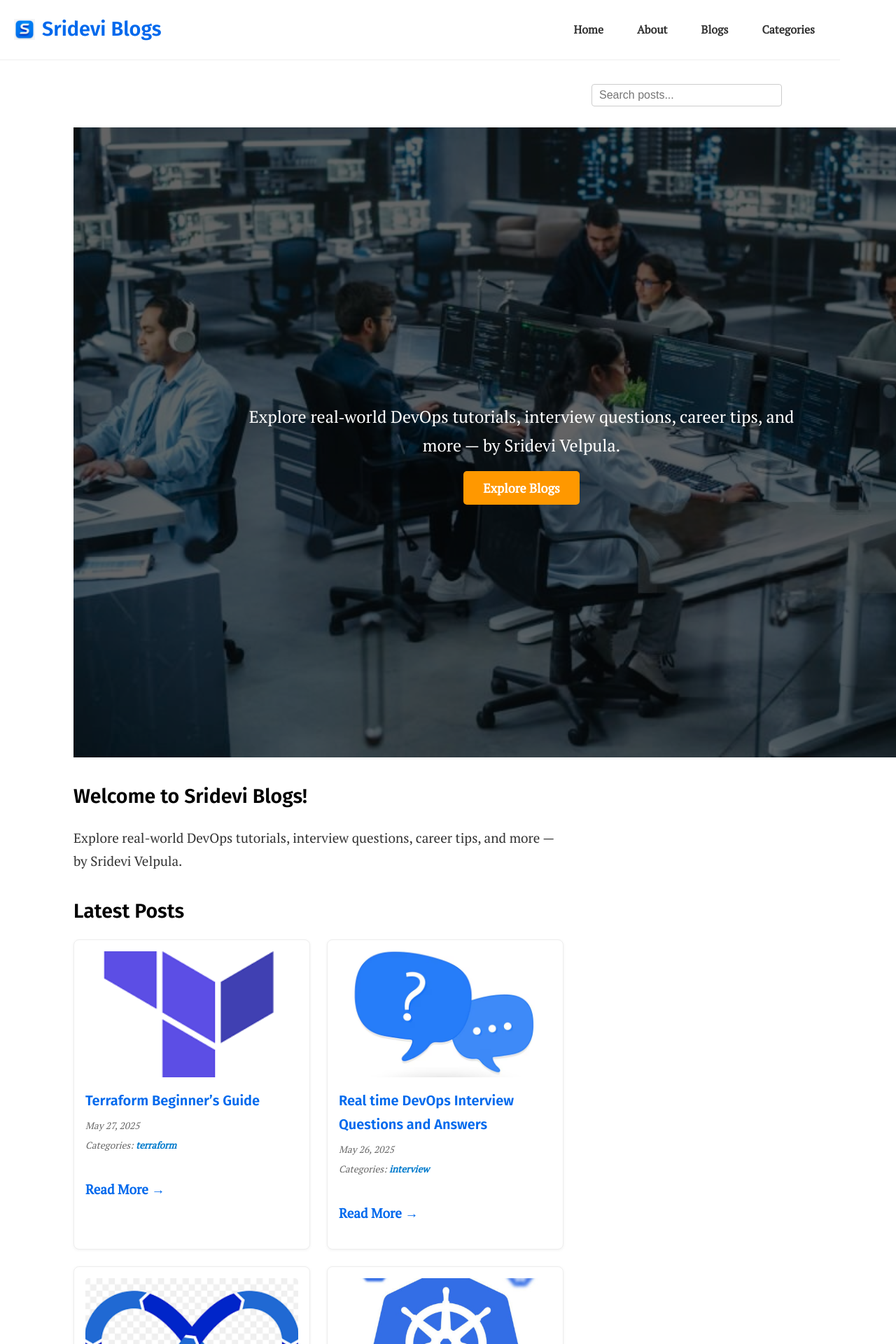
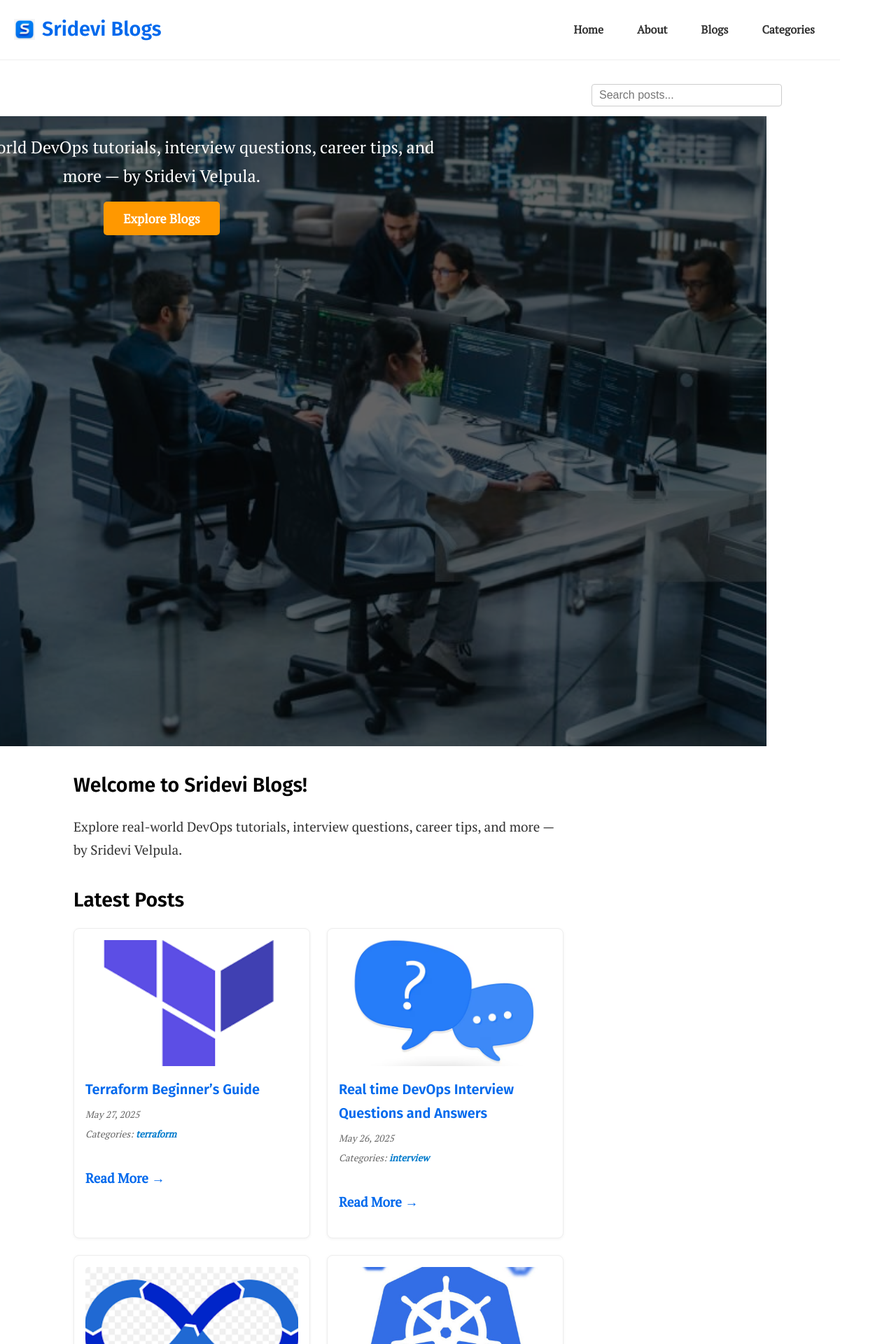
Before and after one commit to srideviblogs/srideviblogs.github.io, a Jekyll site: the page built from index.md, in a window 1280 px wide. Shown: the top 1920 px of the page at 70% size. Built offline with Jekyll 4.4.1, drawn with Linux system fonts in a browser that asks for light colours.

Commit message:
Update custom.css

```diff
--- a/assets/css/custom.css
+++ b/assets/css/custom.css
@@ -592,18 +592,21 @@ header.site-header {
 }
 
 /* Hero Section with Full Background */
+
 .hero-section {
   position: relative;
   width: 100vw;
   height: 100vh;
-  margin: 0;
-  padding: 0;
-  background: url('/assets/images/hero-bg.jpg') no-repeat center center / cover;
-  display: flex;
-  justify-content: center;
-  align-items: center;
+  margin-left: calc(-50vw + 50%);
+  left: 0;
+  right: 0;
+  padding: 0 !important;
+  background: url('/assets/images/hero-bg.jpg') no-repeat center center;
+  background-size: cover;
+  background-attachment: scroll;
+  background-color: #000; /* fallback color */
   overflow: hidden;
-  margin-top: 4rem; /* pushes hero below sticky header/search bar */
+  margin-top: 3rem; /* pushes hero below sticky header/search bar */
 }
 
 .hero-overlay {
```
